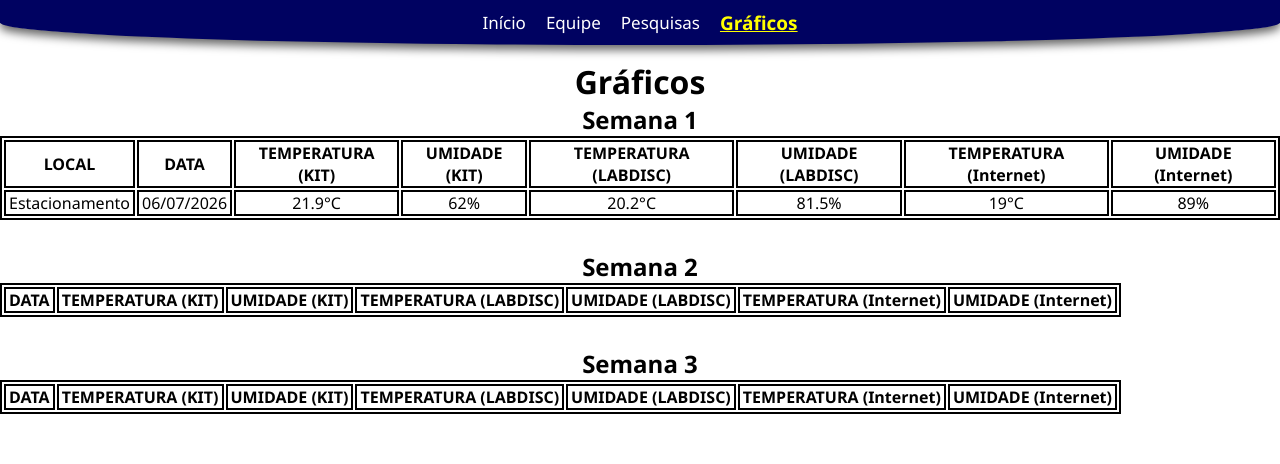
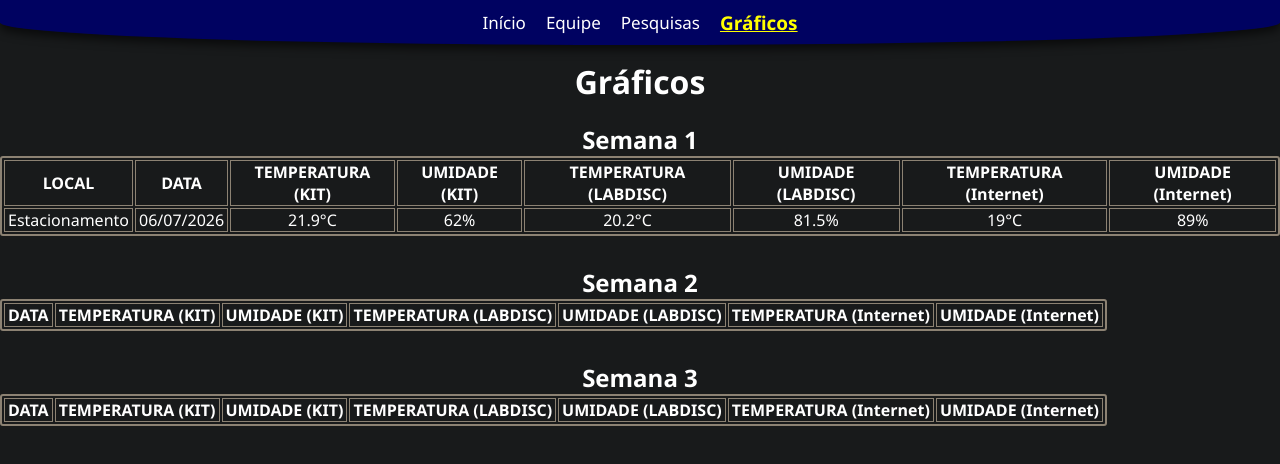
Before and after one commit to Igor-Dias-2010/raios-e-razoes, a Next.js app: page /graficos in a window 1280 px wide. Shown: the top 464 px of the page. Built offline with nearby package versions, Linux system fonts and the light colour scheme.

Commit message:
ajuste de cores

```diff
--- a/src/app/globals.css
+++ b/src/app/globals.css
@@ -9,6 +9,8 @@ body {
     display: flex;
     justify-content: center;
     align-items: center;
+    background-color: rgb(24, 26, 27);
+    color: white;
 }
 nav {
     background-color: rgb(0, 2, 97);
@@ -56,7 +58,7 @@ figcaption {
     text-align: center;
 }
 figure {
-    border: 2px solid black;
+    border: 2px solid rgb(140, 130, 115);
     border-radius: 20px;
     margin-bottom: 50px;
 }
@@ -65,17 +67,17 @@ figure {
     border-radius: 20px;
     display: block;
 }
-table,
+table {
+    border: 2px solid rgb(140, 130, 115);
+    border-radius: 3px;
+}
 thead,
 th,
 tr,
-tbody,
-td {
-    border: 2px solid black;
-}
 td {
     padding-left: 3px;
     padding-right: 3px;
+    border: 1px solid rgb(140, 130, 115);
 }
 thead th {
     padding-left: 3px;
@@ -87,3 +89,6 @@ table {
 h1 {
     padding-top: 60px;
 }
+.graficos{
+    margin-top: 20px;
+}
```
